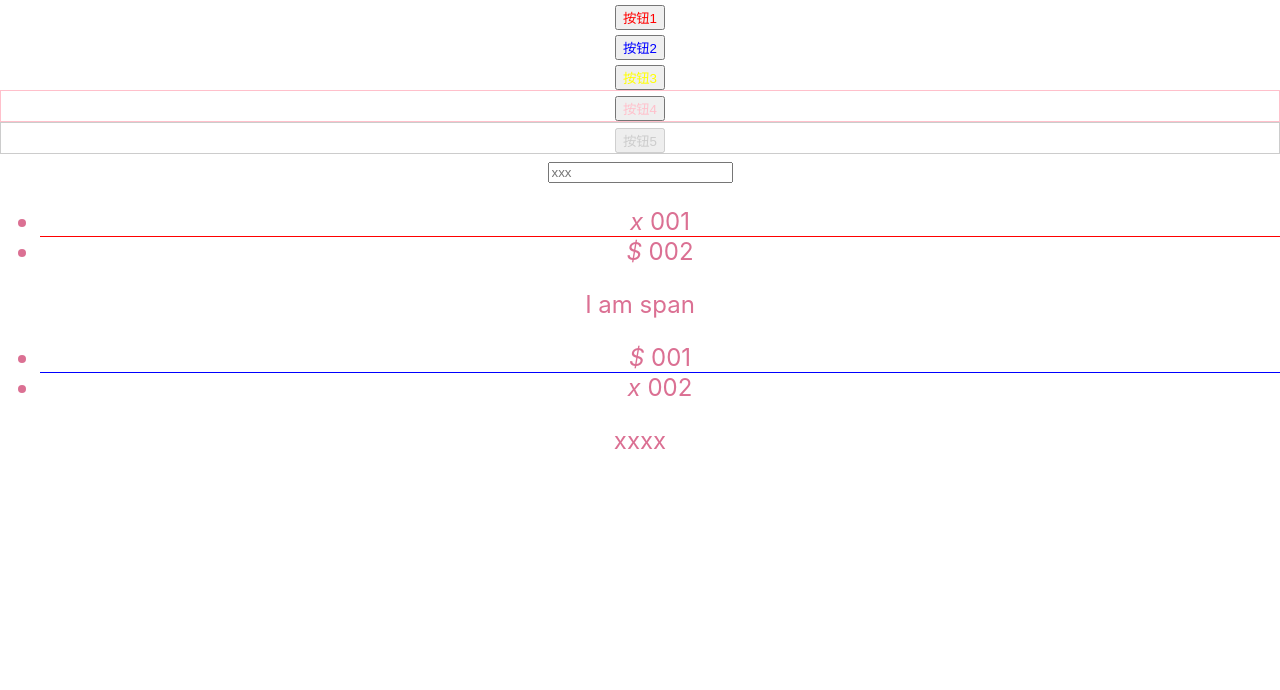
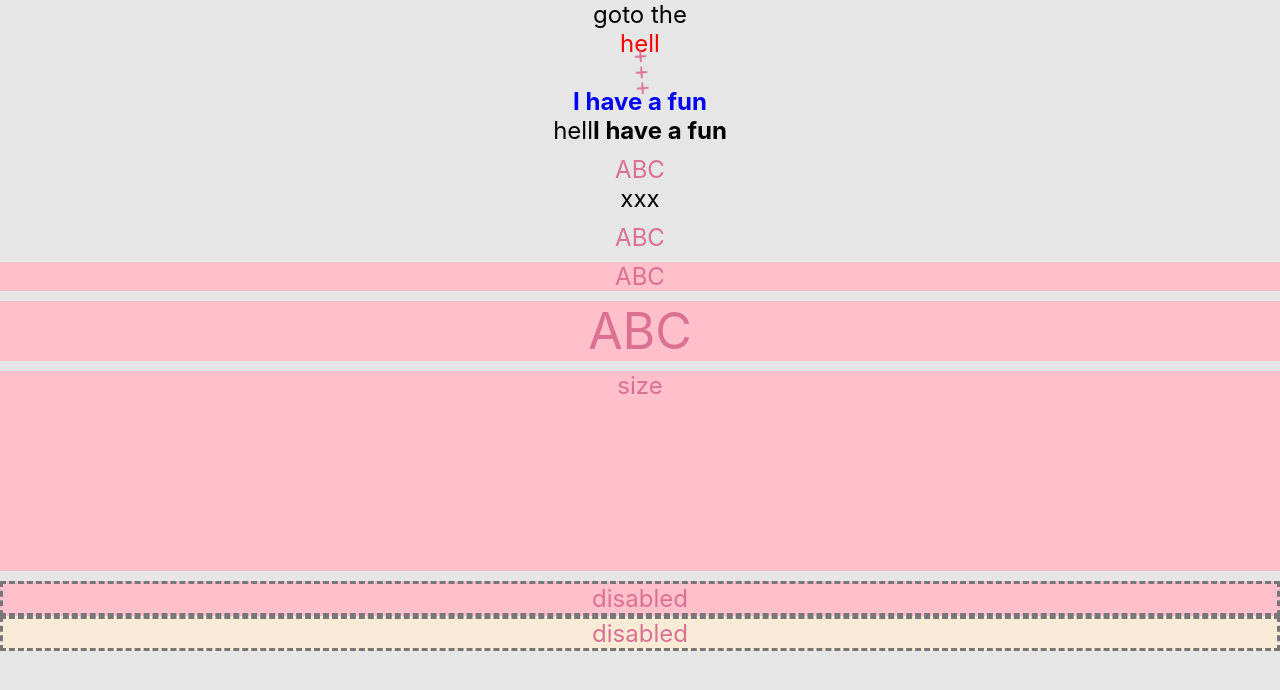
Before and after one commit to uedup/rp, a React (Create React App) app: page / in a window 1280 px wide. Shown: the top 690 px of the page. Built offline with nearby package versions, Linux system fonts and the light colour scheme.

Commit message:
feat:styled-components

```diff
--- a/package.json
+++ b/package.json
@@ -2,6 +2,7 @@
   "name": "rp",
   "version": "0.1.0",
   "private": true,
+  "homepage": "/studio",
   "dependencies": {
     "@testing-library/jest-dom": "^5.16.5",
     "@testing-library/react": "^13.4.0",
--- a/public/index.html
+++ b/public/index.html
@@ -24,7 +24,7 @@
       work correctly both with client-side routing and a non-root public URL.
       Learn how to configure a non-root public URL by running `npm run build`.
     -->
-    <title>React App</title>
+    <title>一站式服务平台</title>
   </head>
   <body>
     <noscript>You need to enable JavaScript to run this app.</noscript>
--- a/src/15.TS定义组件接口/index.tsx
+++ b/src/15.TS定义组件接口/index.tsx
@@ -96,6 +96,15 @@ const Tabs: React.FC<TabsProps> = (props) => {
   );
 };
 
+interface BoxProps {
+  children?: ReactNode;
+}
+const Box: React.FC<BoxProps> = (props) => {
+  const { children } = props;
+
+  return <div>{children}</div>;
+};
+
 type AppProps = {};
 
 export const App: React.FC<AppProps> = () => {
@@ -112,8 +121,9 @@ export const App: React.FC<AppProps> = () => {
       </Tabs>
       <Tabs color="blue" IconX={<IconB />} IconL={<IconA />}>
         xxxx
-        {/* <Button3 color={"yellow"}></Button3> */}
+        <Button3 color={"yellow"}></Button3>
       </Tabs>
+      <Box children='abc'></Box>
     </Wrapper>
   );
 };
--- /dev/null
+++ b/src/16.styled-components/global.style.tsx
@@ -0,0 +1,10 @@
+import { createGlobalStyle } from 'styled-components';
+const GlobalStyle = createGlobalStyle`
+  *{
+    margin:0
+  }
+  body{
+    background-color: rgba(12,12,12,0.1);
+  }
+`;
+export default GlobalStyle;
--- /dev/null
+++ b/src/16.styled-components/index.tsx
@@ -0,0 +1,83 @@
+import React, { ReactElement, ReactNode } from "react";
+import styled, { css, keyframes } from "styled-components";
+import GS from "./global.style";
+const Wrapper = styled.div`
+  font-size: 1.5em;
+  text-align: center;
+`;
+
+const TabBar = styled.section<{ size?: string; disabled?: boolean }>`
+  color: palevioletred;
+  height: ${(props) => props.size || "auto"};
+  ${(props) =>
+    props.disabled &&
+    css`
+      border: 3px dashed #777;
+    `}
+  &:hover {
+    background-color: yellow;
+  }
+  span {
+    color: red;
+  }
+  b {
+    color: blue;
+  }
+  & ~ & {
+    //同级相邻的
+    margin-top: 10px;
+  }
+  & + & {
+    //紧邻的
+    background-color: pink;
+  }
+  &.big {
+    font-size: 50px;
+  }
+`;
+const Bigbtn = styled(TabBar)`
+  background-color: antiquewhite;
+`;
+
+const rotate = keyframes`
+  from{
+    transform:rotate(0deg)
+  }
+  to{
+    transform: rotate(360deg);
+  }
+`
+const Rotate = styled.div`
+  animation: ${rotate} 2s linear infinite;
+`;
+
+type AppProps = {};
+
+export const Tabs: React.FC<AppProps> = () => {
+  return (
+    <Wrapper>
+      <GS />
+      goto the
+      <TabBar>
+        <span>hell</span>
+        <Rotate>+++</Rotate>
+        <b>I have a fun</b>
+      </TabBar>
+      <span>hell</span>
+      <b>I have a fun</b>
+      <TabBar>ABC</TabBar>
+      <span>x</span>
+      <span>x</span>
+      <span>x</span>
+      <TabBar>ABC</TabBar>
+      <TabBar>ABC</TabBar>
+      <TabBar className="big">ABC</TabBar>
+      <TabBar size="200px">size</TabBar>
+      <TabBar disabled>disabled</TabBar>
+      <div>
+        <Bigbtn disabled>disabled</Bigbtn>
+      </div>
+    </Wrapper>
+  );
+};
+export default Tabs;
--- a/src/index.tsx
+++ b/src/index.tsx
@@ -1,7 +1,7 @@
 import React from 'react';
 import ReactDOM from 'react-dom/client';
 import './index.css';
-import Demo from './15.TS定义组件接口';
+import Demo from './16.styled-components';
 import reportWebVitals from './reportWebVitals';
 
 const root = ReactDOM.createRoot(
```
